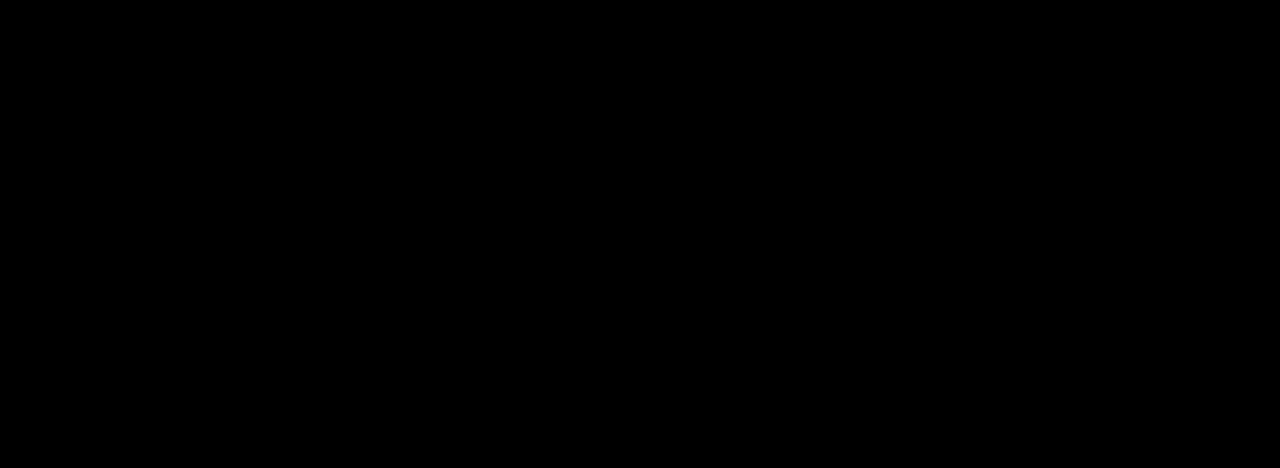
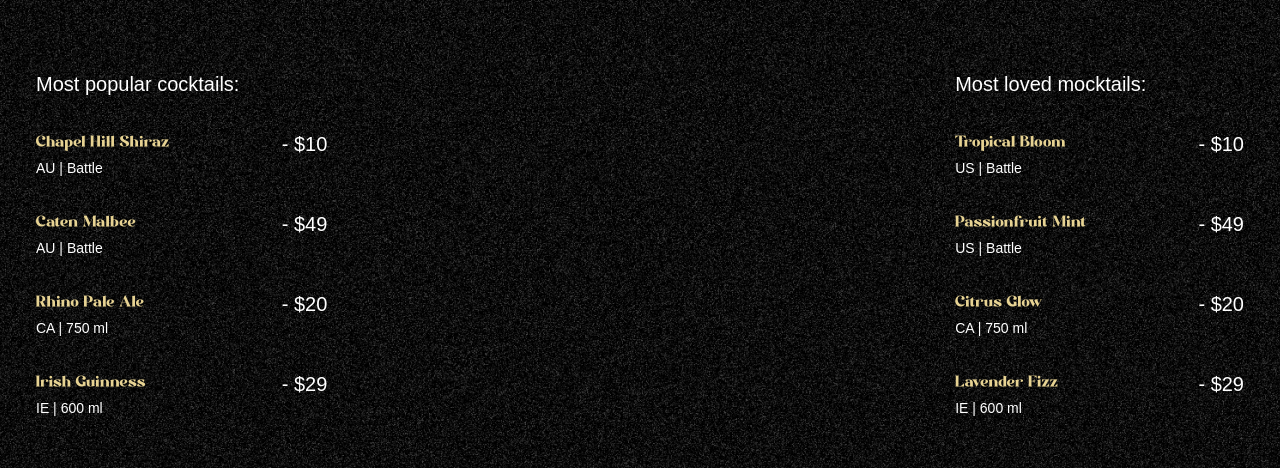
Before and after one commit to MohammedIhsaan28/Gsap, a Next.js app: page / in a window 1280 px wide. Shown: the part 890-1358 px from the top of the page. Built offline with nearby package versions, Linux system fonts and the light colour scheme; a web font is replaced by a local one.

Commit message:
Implement cocktails section

```diff
--- a/app/page.tsx
+++ b/app/page.tsx
@@ -3,6 +3,7 @@
 import { gsap } from "gsap";
 import Navbar from "@/components/navbar";
 import Hero from "@/components/hero";
+import Cocktails from "@/components/cocktails";
 
 gsap.registerPlugin(ScrollTrigger,SplitText);
 
@@ -11,6 +12,7 @@
     <main>
       <Navbar/>
       <Hero/>
+      <Cocktails/>
 
     </main>
   );
--- /dev/null
+++ b/components/cocktails.tsx
@@ -0,0 +1,73 @@
+import { cocktailLists, mockTailLists } from "@/constants";
+import { useGSAP } from "@gsap/react";
+import gsap from "gsap";
+import Image from "next/image";
+
+export default function Cocktails(){
+
+    useGSAP(()=> {
+        const parallaxTimeline = gsap.timeline({
+            scrollTrigger: {
+                trigger: '#cocktails',
+                start: 'top 30%',
+                end:'bottom 80%',
+                scrub:true,
+            }
+        })
+
+        parallaxTimeline
+        .from('#c-left-leaf',{
+            x: -100, y: 100
+        })
+        .from('#c-right-leaf',{
+            x: 100, y: 100
+        })
+    },[]);
+
+    return(
+        <section id="cocktails" className="noisy">
+            <Image src={'/images/cocktail-left-leaf.png'} width={500} height={500} alt='left-leaf' id='c-left-leaf'/>
+            <Image src={'/images/cocktail-right-leaf.png'} width={500} height={500} alt='right-leaf' id='c-right-leaf'/>
+
+            <div className="list">
+                <div className="popular ml-4">
+                    <h2>Most popular cocktails:</h2>
+
+                    <ul >
+                        {cocktailLists.map(({name,country,price,detail})=> (
+                            <li key={name}>
+                                <div className="md:me-28">
+                                    <h3>{name}</h3>
+                                    <p>{country} | {detail}</p>
+                                </div>
+
+                                <span>- {price}</span>
+
+                            </li>
+                        ))}
+                    </ul>
+
+                </div>
+
+                <div className="loved mr-4">
+                    <h2>Most loved mocktails:</h2>
+                    <ul>
+                        {mockTailLists.map(({name,country,price,detail})=> (
+                            <li key={name}>
+                                <div className="me-28">
+                                    <h3>{name}</h3>
+                                    <p>{country} | {detail}</p>
+                                </div>
+
+                                <span>- {price}</span>
+
+                            </li>
+                        ))}
+                    </ul>
+
+                </div>
+
+            </div>
+        </section>
+    )
+}
--- a/components/hero.tsx
+++ b/components/hero.tsx
@@ -47,7 +47,7 @@
       })
       .to(".right-leaf", { y: 200 }, 0)
       .to(".left-leaf", { y: -200 }, 0)
-      .to('.arrow',{ y:100 },0);
+      .to('.arrow',{ y: 100 },0);
 
     const startValue = isMobile ? "top 50%" : "center 60%";
     const endValue = isMobile ? "120% top" : "bottom top";
```
